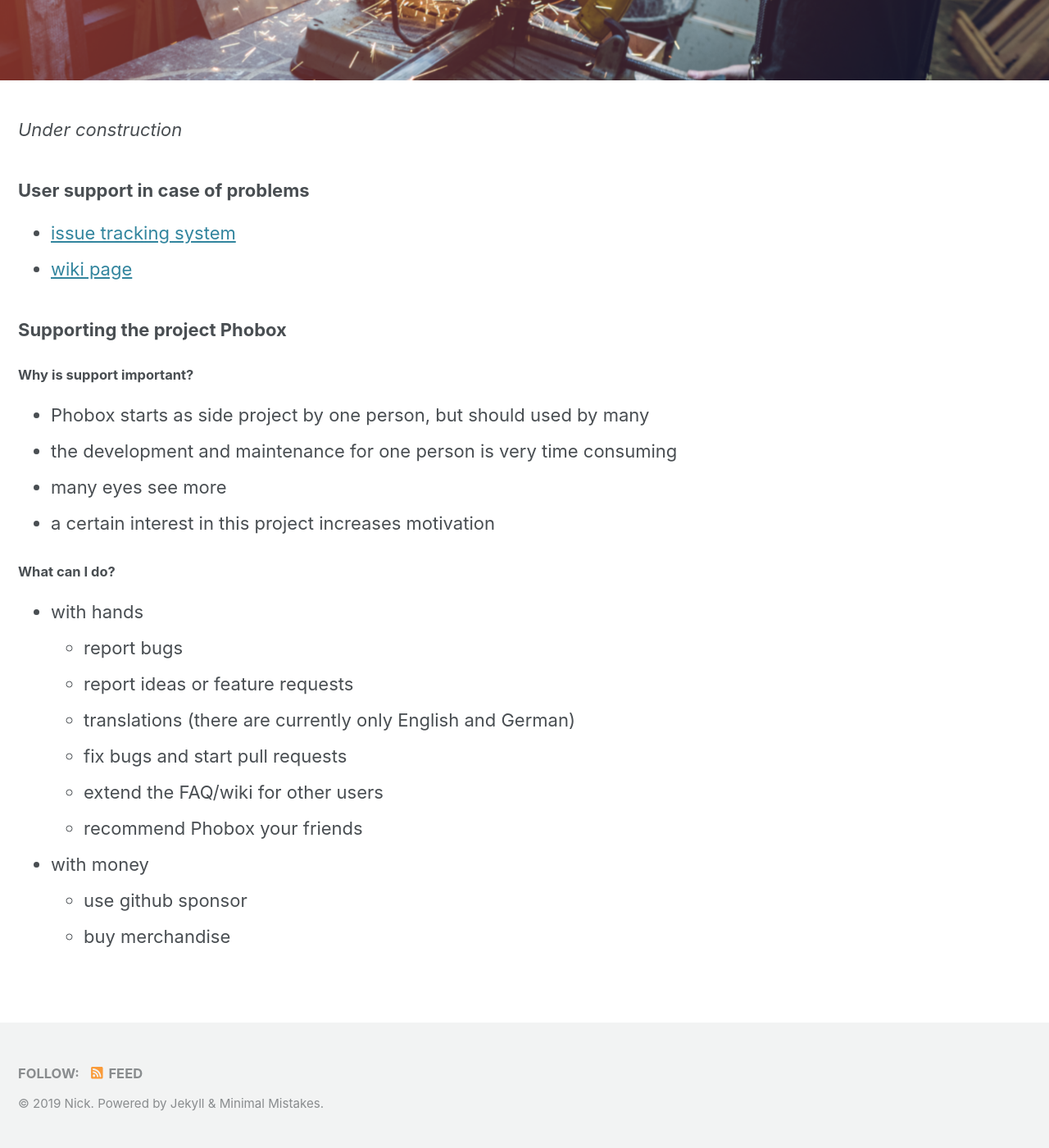
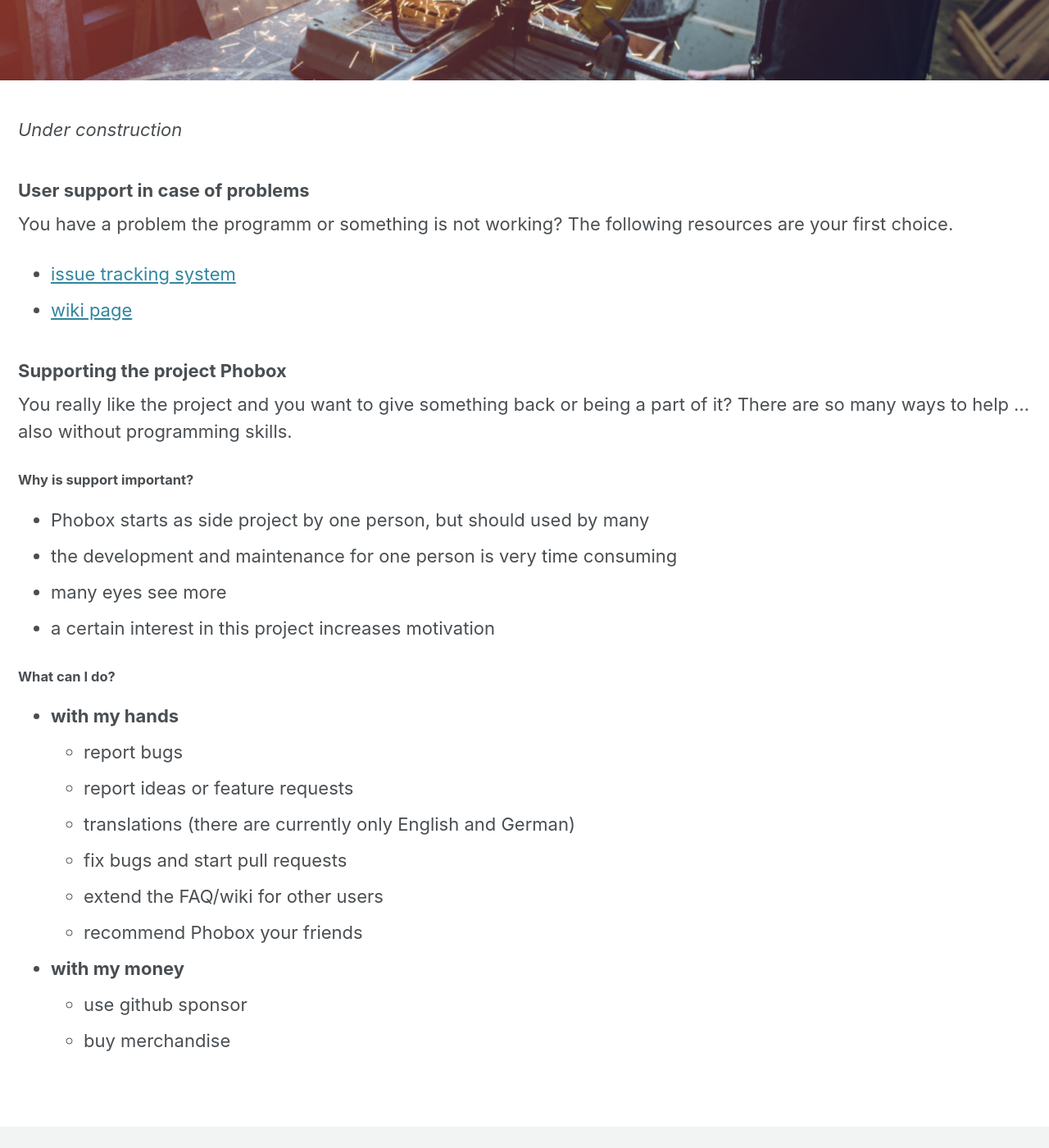
Before and after one commit to phoboxhq/home2, a Jekyll site: the page built from _pages/support.md, in a window 1280 px wide and 1400 px high, scrolled down 322 px. Shown: the whole window at 82% size. Built offline with Jekyll 4.4.1, drawn with Linux system fonts in a browser that asks for light colours; cached includes are drawn as plain includes; nearby versions of some CDN libraries.

Commit message:
Update support

```diff
--- a/_pages/support.md
+++ b/_pages/support.md
@@ -12,10 +12,17 @@
 _Under construction_
 
 ### User support in case of problems
+
+You have a problem the programm or something is not working? The following resources are your first choice.
+
   * [issue tracking system](https://github.com/phoboxhq/phobox/issues)
   * [wiki page](https://github.com/phoboxhq/phobox/wiki)
 
+
 ### Supporting the project Phobox
+
+You really like the project and you want to give something back or being a part of it?
+There are so many ways to help ... also without programming skills.
 
 #### Why is support important?
   * Phobox starts as side project by one person, but should used by many
@@ -24,13 +31,13 @@
   * a certain interest in this project increases motivation
 
 #### What can I do?
-  * with hands
+  * **with my hands**
     * report bugs
     * report ideas or feature requests
     * translations (there are currently only English and German)
     * fix bugs and start pull requests
     * extend the FAQ/wiki for other users
     * recommend Phobox your friends
-  * with money
+  * **with my money**
     * use github sponsor
     * buy merchandise
```
